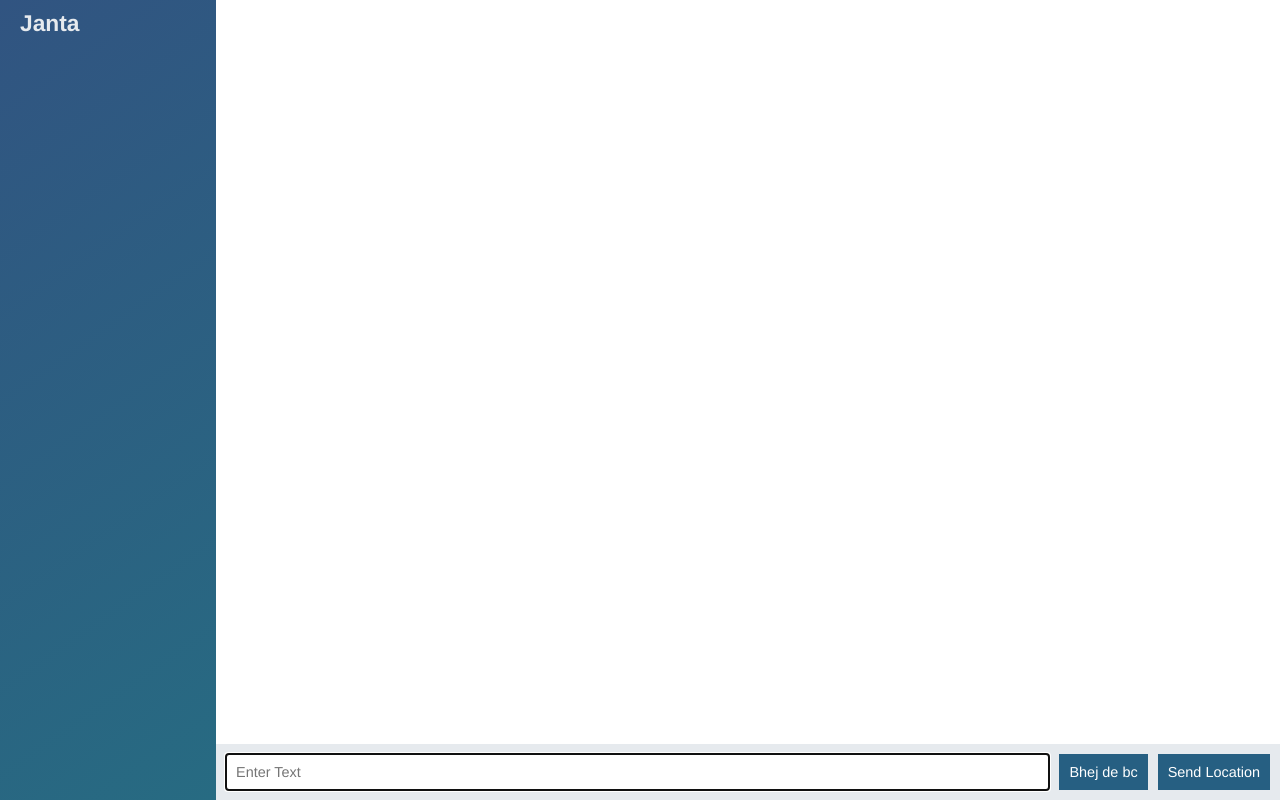
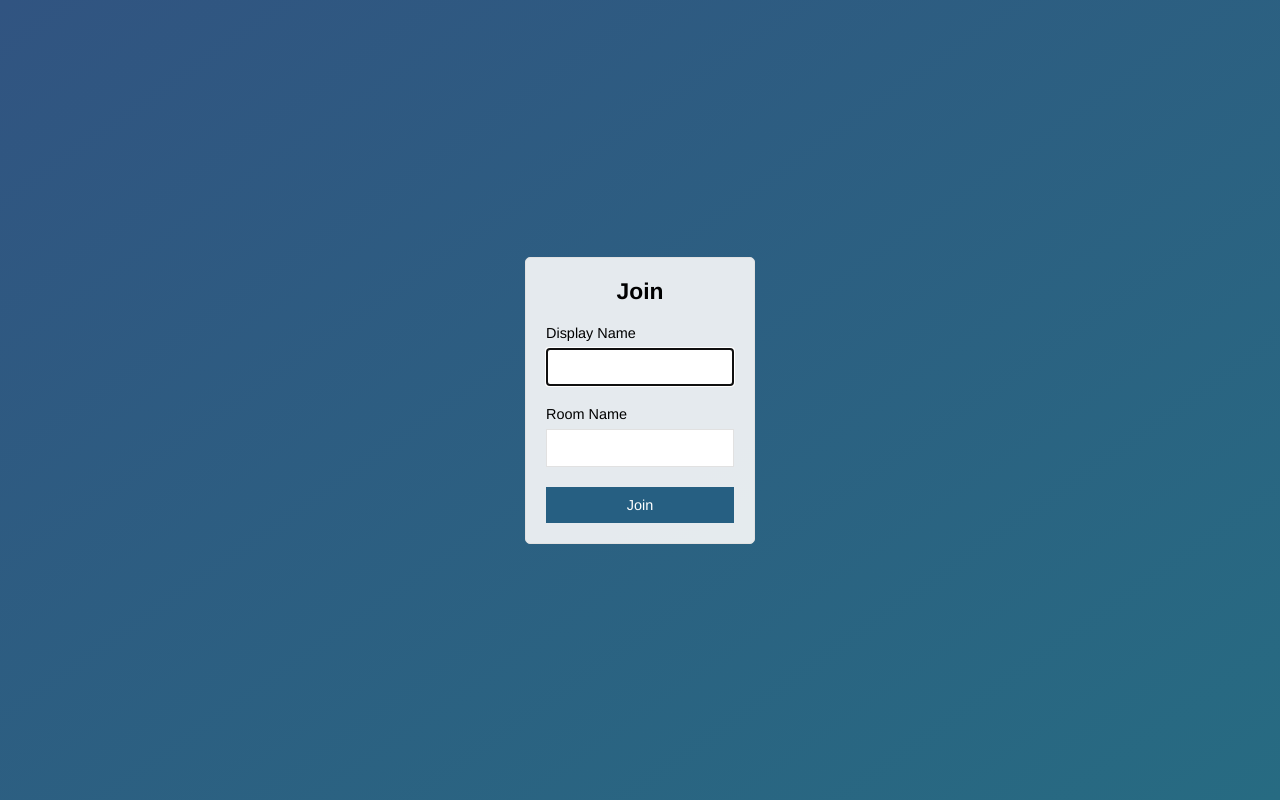
Before and after one commit to electro75/chatApp, a website: page public/index.html in a window 1280 px wide. Drawn offline with nearby package versions, Linux system fonts and the light colour scheme; no server answers.

Commit message:
adds join page that submits to chat.html

```diff
--- a/public/index.html
+++ b/public/index.html
@@ -2,60 +2,31 @@
 <html lang="en">
 <head>
     <meta charset="UTF-8">
-    <meta name="viewport" content="width=device-width, initial-scale=1.0">
+    <meta name="viewport" content="width=device-width, initial-scale=1.0, user-scalable=no ">
     <meta http-equiv="X-UA-Compatible" content="ie=edge">
+    <title>Join | Aqua Chat</title>
+
     <link rel="stylesheet" href="/css/styles.css">
-    <title>Aqua Chat</title>
 </head>
-<body class="chat">
-
-    <div class="chat__sidebar">
-        <h3>Janta</h3>
-        <div id="users"></div>
-    </div>
-    <div class="chat__main" >
-        <ol id="messages" class="chat__messages"></ol>
-
-        <div class="chat__footer">
-            <form id="message">
-                <input type="text" autofocus autocomplete="off" name="message" placeholder="Enter Text">
-                <button type="submit" >Bhej de bc</button>
-            </form>
-            <button id='send-location'>Send Location</button>
-        </div>
-
+<body class="centered-form">
+    <div class="centered-form__form">
+        <form action="/chat.html">
+            <div class="form-field">
+                <h3>Join</h3>
+            </div>
+            <div class="form-field">
+                <label>Display Name</label>
+                <input type="text" name="name" autofocus>
+            </div>
+            <div class="form-field">
+                <label>Room Name</label>
+                <input type="text" name="room">
+            </div>
+            <div class="form-field">
+                <button>Join</button>
+            </div>
+        </form>
 
     </div>
-
-    <script id="message-template" type="text/template" >
-        <li class="message">
-            <div class="message__title">
-                <h4>{{from}}</h4>
-                <span>{{createdAt}}</span>
-            </div>
-            <div class="message__body">
-                <p>{{text}}</p>
-            </div>
-        </li>
-    </script>
-
-    <script id="location-message-template" type="text/template" >
-        <li class="message">
-            <div class="message__title">
-                <h4>{{from}}</h4>
-                <span>{{createdAt}}</span>
-            </div>
-            <div class="message__body">
-                <a href="{{url}}" target="_blank">My current Location</a>
-            </div>
-        </li>
-    </script>
-
-    <script src="/socket.io/socket.io.js"></script>
-    <!-- <script src="/js/libs/jquery-3-3.1.min.js"></script> -->
-    <script src="https://code.jquery.com/jquery-3.3.1.min.js"></script>
-    <script src="/js/libs/moment.js" ></script>
-    <script src="/js/libs/mustache.js" ></script>
-    <script src="./js/index.js"></script>
 </body>
 </html>
```
Also changed, not shown: public/chat.html (added, +61 -0 lines), public/js/chat.js (renamed from public/js/index.js).
